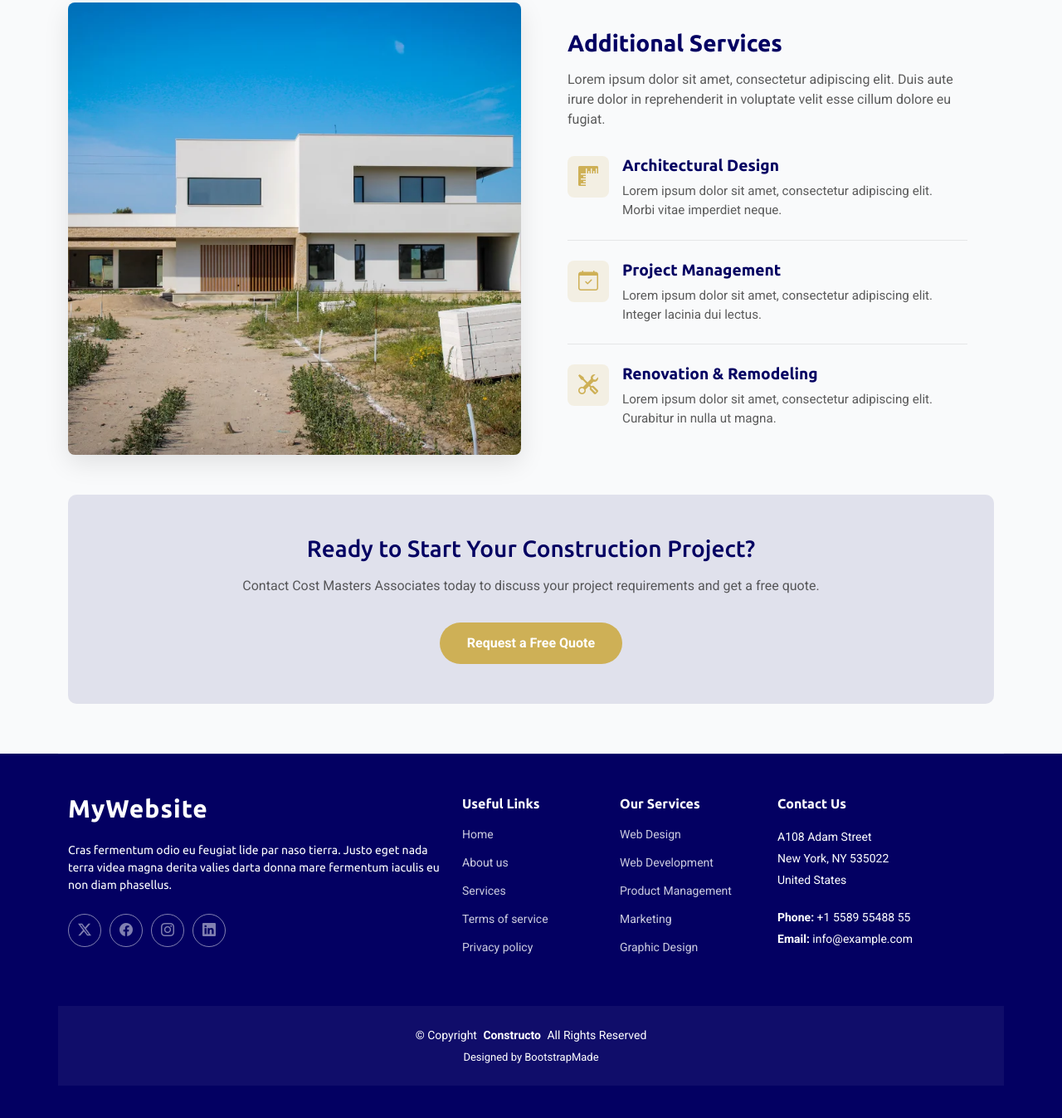
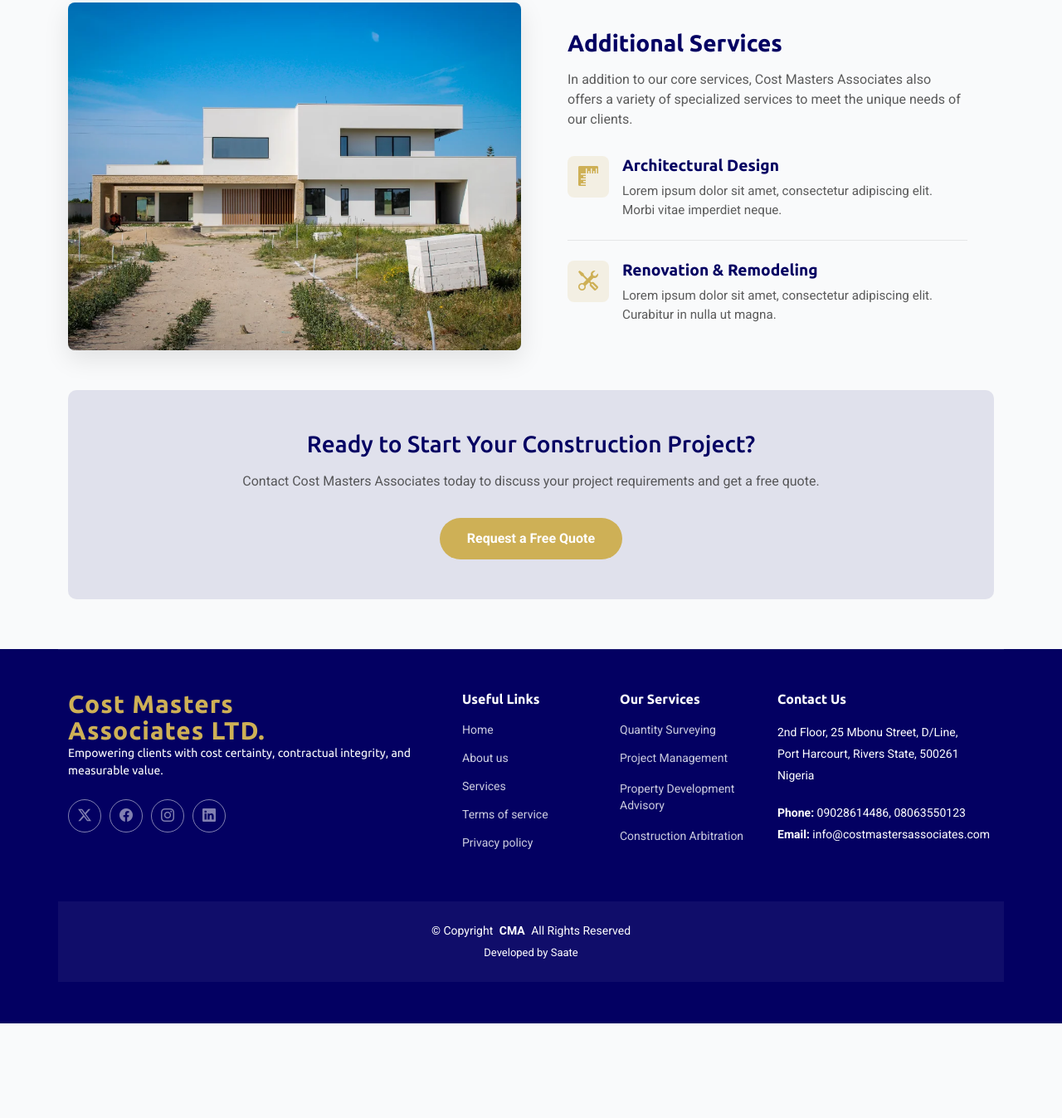
Before and after one commit to Saate123/Cost-Masters, a plain HTML site: page services.html in a window 1280 px wide. Shown: the part 1616-2963 px from the top of the page at 83% size. After the commit the page ends 2849 px from the top, so only its background shows below. Drawn offline with Linux system fonts and the light colour scheme.

Commit message:
footer content

```diff
--- a/services.html
+++ b/services.html
@@ -219,8 +219,11 @@
           <div class="col-lg-6" data-aos="fade-up" data-aos-delay="200">
             <div class="service-list-block">
               <h3>Additional Services</h3>
-              <p>Lorem ipsum dolor sit amet, consectetur adipiscing elit. Duis aute irure dolor in reprehenderit in
-                voluptate velit esse cillum dolore eu fugiat.</p>
+              <p>
+                In addition to our core services, Cost Masters Associates also offers a variety of specialized services
+                to
+                meet the unique needs of our clients.
+              </p>
 
               <div class="service-list">
                 <div class="service-list-item" data-aos="fade-up" data-aos-delay="100">
@@ -230,16 +233,6 @@
                   <div class="service-list-content">
                     <h4>Architectural Design</h4>
                     <p>Lorem ipsum dolor sit amet, consectetur adipiscing elit. Morbi vitae imperdiet neque.</p>
-                  </div>
-                </div><!-- End Service List Item -->
-
-                <div class="service-list-item" data-aos="fade-up" data-aos-delay="200">
-                  <div class="service-list-icon">
-                    <i class="bi bi-calendar-check"></i>
-                  </div>
-                  <div class="service-list-content">
-                    <h4>Project Management</h4>
-                    <p>Lorem ipsum dolor sit amet, consectetur adipiscing elit. Integer lacinia dui lectus.</p>
                   </div>
                 </div><!-- End Service List Item -->
 
@@ -276,11 +269,13 @@
     <div class="container footer-top">
       <div class="row gy-4">
         <div class="col-lg-5 col-md-12 footer-about">
-          <a href="index.html" class="logo d-flex align-items-center">
-            <span class="sitename">MyWebsite</span>
+          <a href="index.html" class="logo" style="margin-bottom: 20px;">
+            <span class="sitename" style="color: #ceb056; line-height: 30px;">Cost Masters
+              <br>Associates LTD.</span>
           </a>
-          <p>Cras fermentum odio eu feugiat lide par naso tierra. Justo eget nada terra videa magna derita valies darta
-            donna mare fermentum iaculis eu non diam phasellus.</p>
+          <p>
+            Empowering clients with cost certainty, contractual integrity, and measurable value.
+          </p>
           <div class="social-links d-flex mt-4">
             <a href=""><i class="bi bi-twitter-x"></i></a>
             <a href=""><i class="bi bi-facebook"></i></a>
@@ -292,45 +287,40 @@
         <div class="col-lg-2 col-6 footer-links">
           <h4>Useful Links</h4>
           <ul>
-            <li><a href="#">Home</a></li>
-            <li><a href="#">About us</a></li>
-            <li><a href="#">Services</a></li>
-            <li><a href="#">Terms of service</a></li>
-            <li><a href="#">Privacy policy</a></li>
+            <li><a href="index.html">Home</a></li>
+            <li><a href="about.html">About us</a></li>
+            <li><a href="services.html">Services</a></li>
+            <li><a href="terms.html">Terms of service</a></li>
+            <li><a href="privacy.html">Privacy policy</a></li>
           </ul>
         </div>
 
         <div class="col-lg-2 col-6 footer-links">
           <h4>Our Services</h4>
           <ul>
-            <li><a href="#">Web Design</a></li>
-            <li><a href="#">Web Development</a></li>
-            <li><a href="#">Product Management</a></li>
-            <li><a href="#">Marketing</a></li>
-            <li><a href="#">Graphic Design</a></li>
+            <li><a href="service-details.html">Quantity Surveying</a></li>
+            <li><a href="service-details.html">Project Management</a></li>
+            <li><a href="service-details.html" style="line-height: 20px;">Property Development Advisory </a></li>
+            <li><a href="service-details.html">Construction Arbitration</a></li>
           </ul>
         </div>
 
         <div class="col-lg-3 col-md-12 footer-contact text-center text-md-start">
           <h4>Contact Us</h4>
-          <p>A108 Adam Street</p>
-          <p>New York, NY 535022</p>
-          <p>United States</p>
-          <p class="mt-4"><strong>Phone:</strong> <span>+1 5589 55488 55</span></p>
-          <p><strong>Email:</strong> <span>info@example.com</span></p>
+          <p>2nd Floor, 25 Mbonu Street, D/Line,</p>
+          <p>Port Harcourt, Rivers State, 500261</p>
+          <p>Nigeria</p>
+          <p class="mt-4"><strong>Phone:</strong> <span>09028614486, 08063550123</span></p>
+          <p><strong>Email:</strong> <span>info@costmastersassociates.com</span></p>
         </div>
 
       </div>
     </div>
 
     <div class="container copyright text-center mt-4">
-      <p>© <span>Copyright</span> <strong class="px-1 sitename">Constructo</strong> <span>All Rights Reserved</span></p>
+      <p>© <span>Copyright</span> <strong class="px-1 sitename">CMA</strong> <span>All Rights Reserved</span></p>
       <div class="credits">
-        <!-- All the links in the footer should remain intact. -->
-        <!-- You can delete the links only if you've purchased the pro version. -->
-        <!-- Licensing information: https://bootstrapmade.com/license/ -->
-        <!-- Purchase the pro version with working PHP/AJAX contact form: [buy-url] -->
-        Designed by <a href="https://bootstrapmade.com/">BootstrapMade</a>
+        Developed by Saate
       </div>
     </div>
 
```
Also changed, not shown: 404.html (+23 -25 lines), about.html (+22 -26 lines), contact.html (+22 -25 lines), index.html (+22 -25 lines), privacy.html (+22 -25 lines), project-details.html (+22 -25 lines), projects.html (+22 -25 lines), quote.html (+28 -29 lines), service-details.html (+22 -25 lines), team.html (+22 -25 lines), terms.html (+22 -25 lines), assets/img/logo1.jpg (added).
